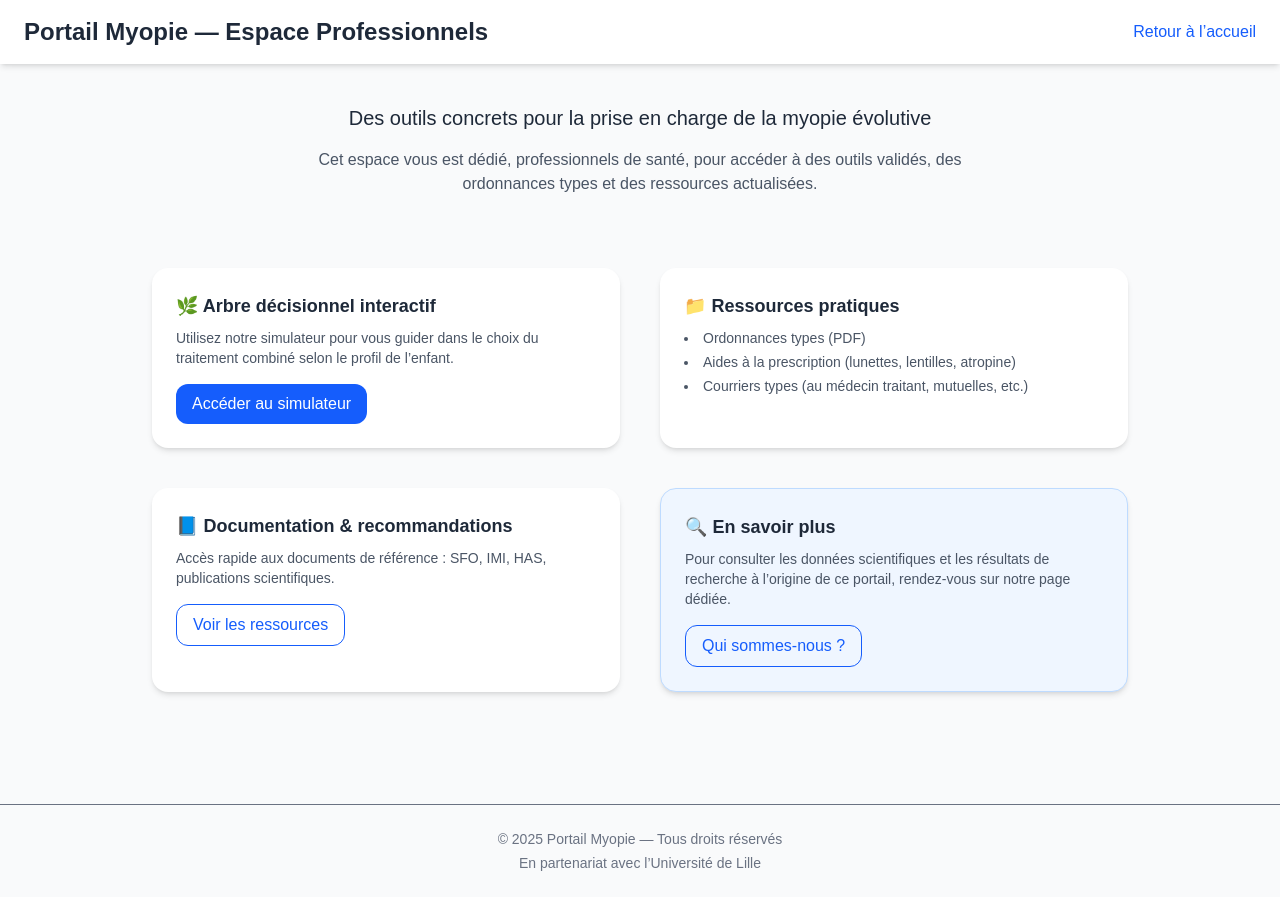
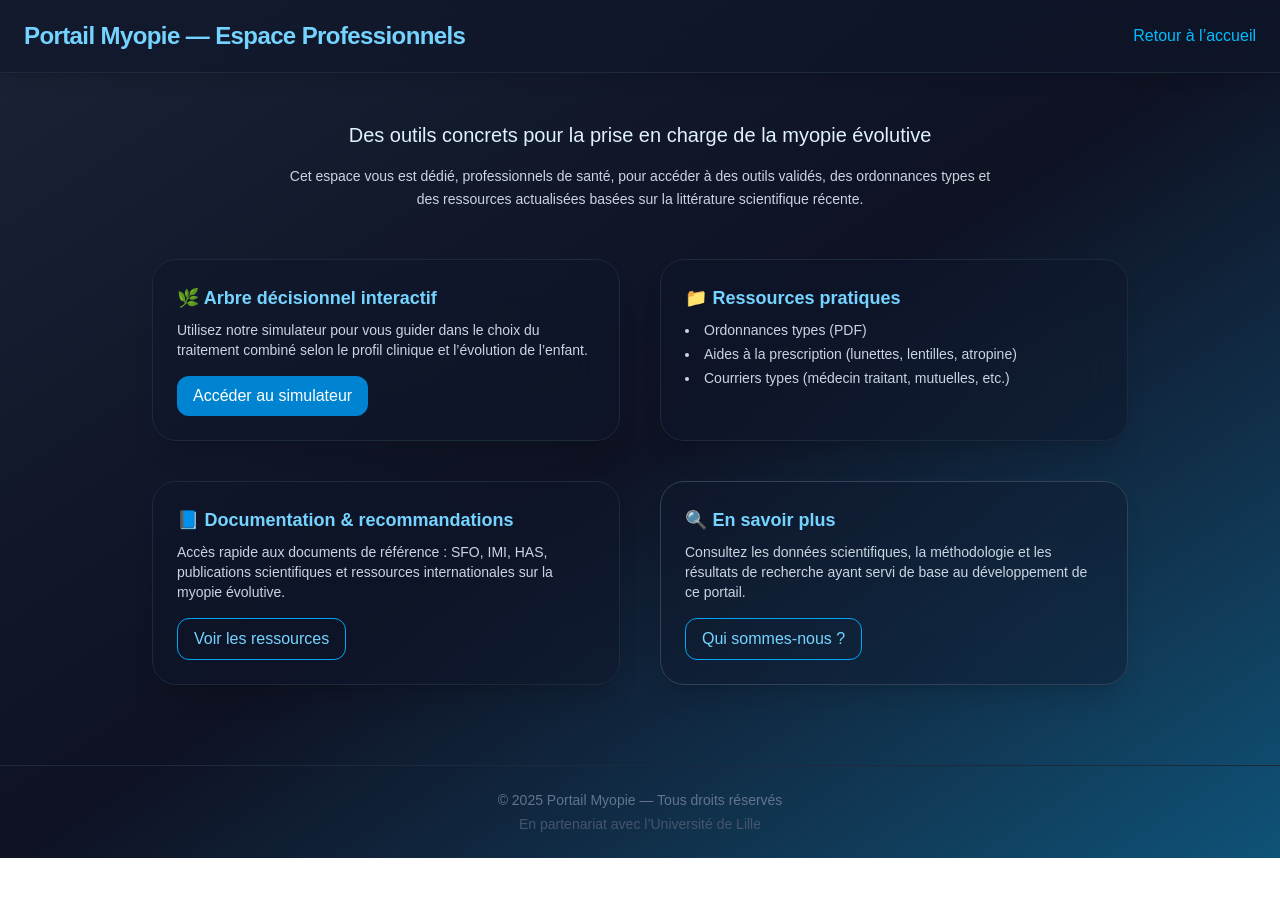
Before and after one commit to Ophtanass/myopie-web, a Next.js app: page /pro in a window 1280 px wide. After the commit the page ends 858 px from the top, so only its background shows below. Built offline with nearby package versions, Linux system fonts and the light colour scheme.

Commit message:
Update pro.tsx
trame de fond premium

```diff
--- a/pages/pro.tsx
+++ b/pages/pro.tsx
@@ -3,85 +3,101 @@ import Link from "next/link";
 
 export default function Pro() {
   return (
-    <div className="min-h-screen bg-gray-50 text-gray-800">
-      {/* Header */}
-      <header className="w-full px-6 py-4 shadow-md flex justify-between items-center bg-white/90 backdrop-blur-md">
-        <h1 className="text-2xl font-semibold">Portail Myopie — Espace Professionnels</h1>
-        <Link href="/" className="text-blue-600 hover:underline">
+    <main className="min-h-screen text-slate-100 relative">
+
+      {/* Background gradient harmonisé */}
+      <div className="absolute inset-0 -z-10 bg-gradient-to-br from-slate-900 via-slate-950 to-sky-900 opacity-95" />
+
+      {/* HEADER */}
+      <header className="w-full px-6 py-5 shadow-lg bg-slate-900/60 backdrop-blur-lg border-b border-slate-800 flex justify-between items-center">
+        <h1 className="text-2xl font-semibold tracking-tight text-sky-300">
+          Portail Myopie — Espace Professionnels
+        </h1>
+        <Link href="/" className="text-sky-400 hover:text-sky-300 underline-offset-2 hover:underline">
           Retour à l’accueil
         </Link>
       </header>
 
-      {/* Intro */}
-      <section className="px-6 py-10 text-center max-w-3xl mx-auto">
-        <h2 className="text-xl font-medium mb-4">
+      {/* INTRO */}
+      <section className="px-6 py-12 text-center max-w-3xl mx-auto">
+        <h2 className="text-xl font-medium mb-4 text-sky-100">
           Des outils concrets pour la prise en charge de la myopie évolutive
         </h2>
-        <p className="text-gray-600">
-          Cet espace vous est dédié, professionnels de santé, pour accéder à des outils validés, des ordonnances types et des ressources actualisées.
+        <p className="text-slate-300 text-sm leading-relaxed">
+          Cet espace vous est dédié, professionnels de santé, pour accéder à des outils validés,
+          des ordonnances types et des ressources actualisées basées sur la littérature scientifique récente.
         </p>
       </section>
 
-      {/* Sections principales */}
-      <section className="px-6 py-8 grid gap-10 md:grid-cols-2 max-w-5xl mx-auto">
-        {/* Arbre décisionnel */}
-        <div className="bg-white p-6 rounded-2xl shadow-md transition transform hover:scale-[1.01]">
-          <h3 className="text-lg font-semibold mb-2">🌿 Arbre décisionnel interactif</h3>
-          <p className="text-sm text-gray-600 mb-4">
-            Utilisez notre simulateur pour vous guider dans le choix du traitement combiné selon le profil de l’enfant.
+      {/* SECTIONS PRINCIPALES */}
+      <section className="px-6 pb-20 grid gap-10 md:grid-cols-2 max-w-5xl mx-auto">
+
+        {/* ARBRE DÉCISIONNEL */}
+        <div className="bg-slate-900/50 border border-slate-800 p-6 rounded-3xl shadow-xl
+                        hover:scale-[1.01] transition backdrop-blur-xl">
+          <h3 className="text-lg font-semibold text-sky-300 mb-2">🌿 Arbre décisionnel interactif</h3>
+          <p className="text-sm text-slate-300 mb-4">
+            Utilisez notre simulateur pour vous guider dans le choix du traitement combiné
+            selon le profil clinique et l’évolution de l’enfant.
           </p>
           <Link
             href="/simulateur"
-            className="px-4 py-2 bg-blue-600 text-white rounded-xl inline-block"
+            className="px-4 py-2 bg-sky-600 hover:bg-sky-500 text-white rounded-xl inline-block transition"
           >
             Accéder au simulateur
           </Link>
         </div>
 
-        {/* Ressources pratiques */}
-        <div className="bg-white p-6 rounded-2xl shadow-md transition transform hover:scale-[1.01]">
-          <h3 className="text-lg font-semibold mb-2">📁 Ressources pratiques</h3>
-          <ul className="list-disc list-inside text-sm text-gray-600 space-y-1">
+        {/* RESSOURCES PRATIQUES */}
+        <div className="bg-slate-900/50 border border-slate-800 p-6 rounded-3xl shadow-xl
+                        hover:scale-[1.01] transition backdrop-blur-xl">
+          <h3 className="text-lg font-semibold text-sky-300 mb-2">📁 Ressources pratiques</h3>
+          <ul className="list-disc list-inside text-sm text-slate-300 space-y-1">
             <li>Ordonnances types (PDF)</li>
             <li>Aides à la prescription (lunettes, lentilles, atropine)</li>
-            <li>Courriers types (au médecin traitant, mutuelles, etc.)</li>
+            <li>Courriers types (médecin traitant, mutuelles, etc.)</li>
           </ul>
         </div>
 
-        {/* Documentation & guidelines */}
-        <div className="bg-white p-6 rounded-2xl shadow-md transition transform hover:scale-[1.01]">
-          <h3 className="text-lg font-semibold mb-2">📘 Documentation & recommandations</h3>
-          <p className="text-sm text-gray-600 mb-4">
-            Accès rapide aux documents de référence : SFO, IMI, HAS, publications scientifiques.
+        {/* DOCUMENTATION */}
+        <div className="bg-slate-900/50 border border-slate-800 p-6 rounded-3xl shadow-xl
+                        hover:scale-[1.01] transition backdrop-blur-xl">
+          <h3 className="text-lg font-semibold text-sky-300 mb-2">📘 Documentation & recommandations</h3>
+          <p className="text-sm text-slate-300 mb-4">
+            Accès rapide aux documents de référence : SFO, IMI, HAS, publications
+            scientifiques et ressources internationales sur la myopie évolutive.
           </p>
           <Link
-            href="/docs"
-            className="px-4 py-2 border border-blue-600 text-blue-600 rounded-xl inline-block"
+            href="/pro/documentation"
+            className="px-4 py-2 border border-sky-500 text-sky-300 hover:bg-sky-500 hover:text-slate-900 rounded-xl inline-block transition"
           >
             Voir les ressources
           </Link>
         </div>
 
-        {/* Lien vers la page "Qui sommes-nous" */}
-        <div className="bg-blue-50 p-6 rounded-2xl shadow-md border border-blue-200 transition transform hover:scale-[1.01]">
-          <h3 className="text-lg font-semibold mb-2">🔍 En savoir plus</h3>
-          <p className="text-sm text-gray-600 mb-4">
-            Pour consulter les données scientifiques et les résultats de recherche à l’origine de ce portail, rendez-vous sur notre page dédiée.
+        {/* QUI SOMMES-NOUS */}
+        <div className="bg-slate-900/40 border border-slate-700 p-6 rounded-3xl shadow-xl
+                        hover:scale-[1.01] transition backdrop-blur-xl">
+          <h3 className="text-lg font-semibold text-sky-300 mb-2">🔍 En savoir plus</h3>
+          <p className="text-sm text-slate-300 mb-4">
+            Consultez les données scientifiques, la méthodologie et les résultats de recherche
+            ayant servi de base au développement de ce portail.
           </p>
           <Link
             href="/about"
-            className="px-4 py-2 border border-blue-600 text-blue-600 rounded-xl inline-block"
+            className="px-4 py-2 border border-sky-500 text-sky-300 hover:bg-sky-500 hover:text-slate-900 rounded-xl inline-block transition"
           >
             Qui sommes-nous ?
           </Link>
         </div>
       </section>
 
-      {/* Footer */}
-      <footer className="mt-20 px-6 py-6 border-t text-sm text-gray-500 text-center">
+      {/* FOOTER */}
+      <footer className="px-6 py-6 border-t border-slate-800 text-sm text-slate-500 text-center">
         <p>© 2025 Portail Myopie — Tous droits réservés</p>
-        <p className="mt-1">En partenariat avec l’Université de Lille</p>
+        <p className="mt-1 text-slate-600">En partenariat avec l’Université de Lille</p>
       </footer>
-    </div>
+
+    </main>
   );
 }
```
